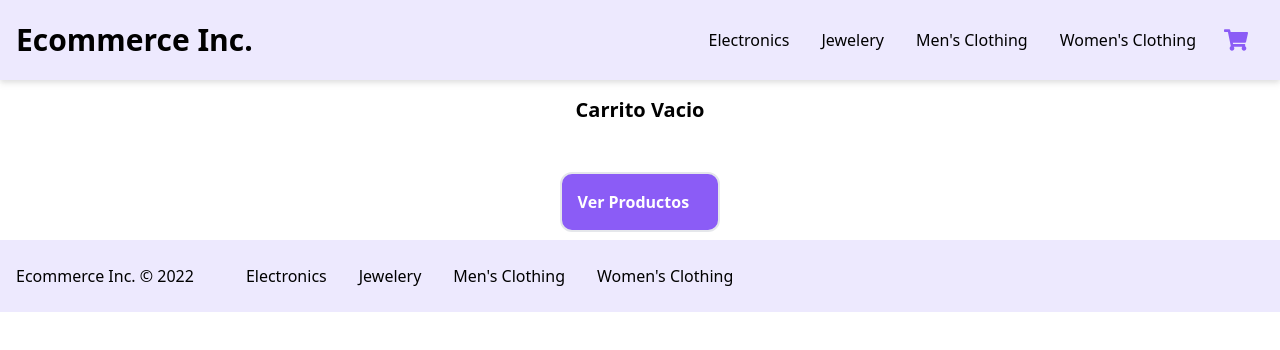
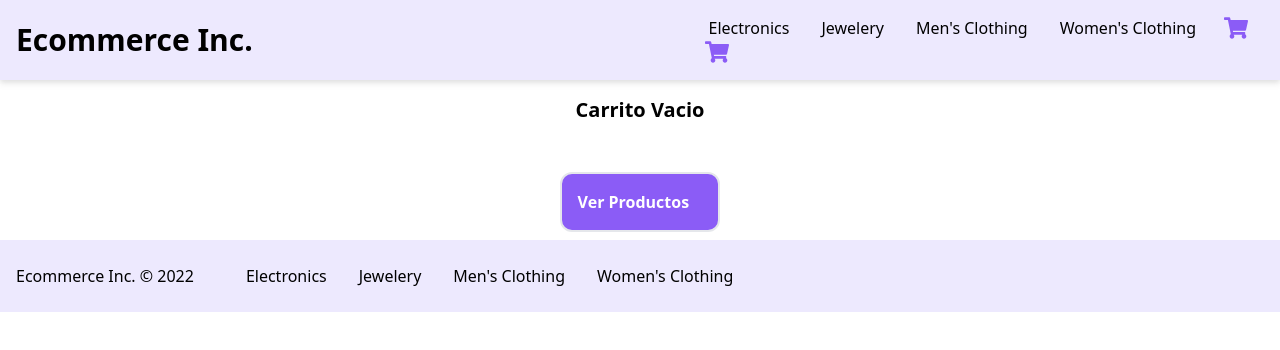
Before and after one commit to pviegasmendes/react-viegas-mendes, a React (Create React App) app: page /cart in a window 1280 px wide. Shown: the top 350 px of the page. Built offline with nearby package versions, Linux system fonts and the light colour scheme.

Commit message:
cartwidget en header version mobile

```diff
--- a/src/componets/NavBar.js
+++ b/src/componets/NavBar.js
@@ -58,6 +58,9 @@ const NavBar = ({ type }) => {
                     </li>
                 </ul>
                 {/* Menu nobile */}
+                <div className="flex gap-8">
+                    <CartWidget />
+
                     <div
                         onClick={handleNav}
                         className="cursor-pointer block lg:hidden "
@@ -68,6 +71,8 @@ const NavBar = ({ type }) => {
                             <AiOutlineMenu className="text-3xl text-slate-700" />
                         )}
                     </div>
+                </div>
+
                 <div
                     className={
                         !nav
@@ -111,9 +116,6 @@ const NavBar = ({ type }) => {
                             >
                                 {categories[3]}
                             </Link>
-                        </li>
-                        <li className="p-4" onClick={handleNav}>
-                            <CartWidget />
                         </li>
                     </ul>
                 </div>
```
Lines whose indentation alone changed are shown as unchanged.
